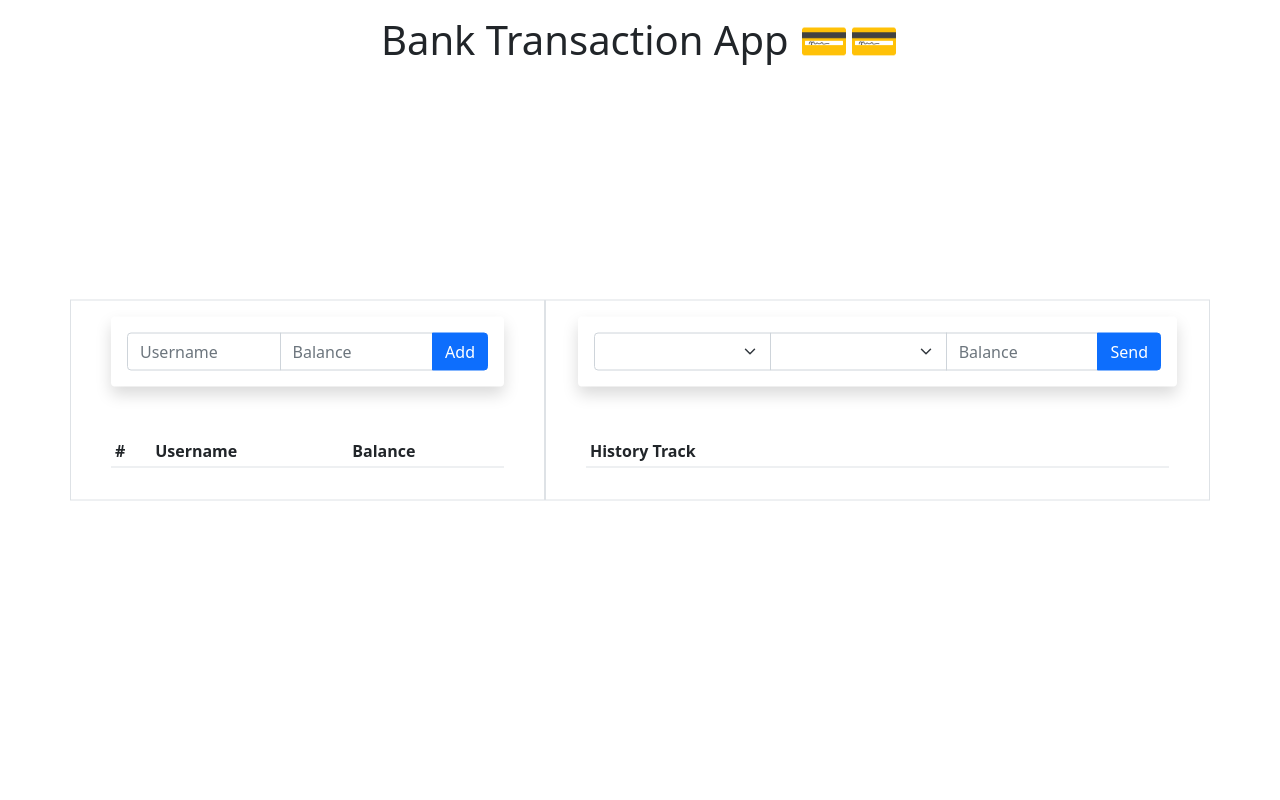
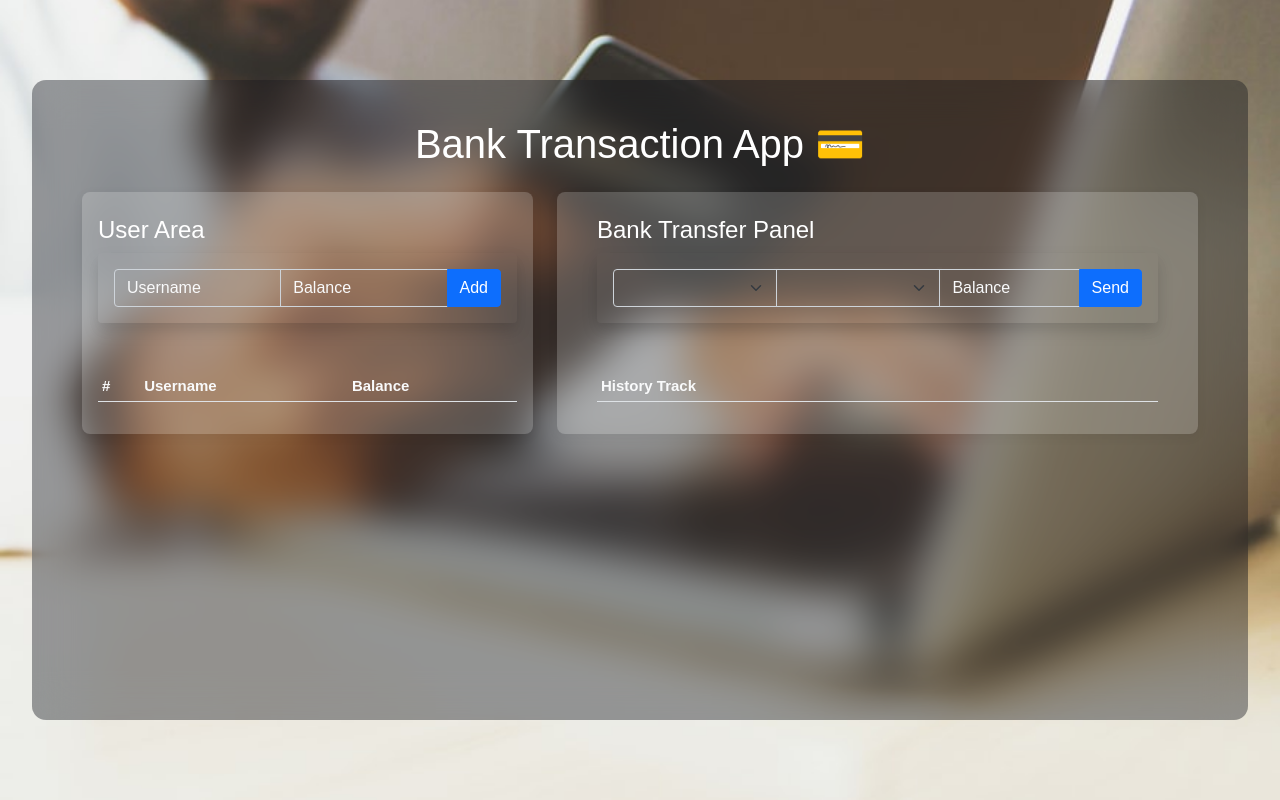
Before and after one commit to patika-167-react-bootcamp/hw-week-2-zaferhuzmeli, a website: page index.html in a window 1280 px wide. Drawn offline with nearby package versions, Linux system fonts and the light colour scheme.

Commit message:
changed UI section

```diff
--- a/app.js
+++ b/app.js
@@ -6,7 +6,7 @@
     let amount = document.getElementById('amount').value;
 
     const addUserButton = document.getElementById('addUser');
-    const historyList = document.getElementById('history');
+    const historyList = document.querySelector('#history tbody');
     const sendAmount = document.getElementById('sendAmount');
     const userAccount = [];
 
@@ -90,7 +90,7 @@
 
     // create a function to display the userAccount array in the userAccountList table body
     self.displayUserAccount = function () {
-        const userAccountList = document.getElementById('userAccountList');
+        const userAccountList = document.querySelector('#userAccountList tbody');
 
         userAccountList.innerHTML = '';
         // for (let i = 0; i < userAccount.length; i++) {
@@ -109,7 +109,7 @@
             const row = document.createElement('tr');
 
             row.innerHTML = `
-            <th scope="row" data-id="${user.id}">${user.id}</th>
+            <td scope="row" data-id="${user.id}">${user.id}</td>
             <td>${user.name}</td>
             <td>${user.balance}$</td>
         `;
--- /dev/null
+++ b/assets/style.css
@@ -0,0 +1,103 @@
+:root {
+    --theme-bg-color: rgba(16 18 27 / 40%);
+    --border-color: rgba(113 119 144 / 25%);
+    --theme-color: #f9fafb;
+    --inactive-color: rgb(113 119 144 / 78%);
+    --body-font: "Poppins", sans-serif;
+    --hover-menu-bg: rgba(12 15 25 / 30%);
+    --content-title-color: #999ba5;
+    --content-bg: rgb(146 151 179 / 13%);
+    --button-inactive: rgb(249 250 251 / 55%);
+    --dropdown-bg: #21242d;
+    --dropdown-hover: rgb(42 46 60);
+    --popup-bg: rgb(22 25 37);
+    --search-bg: #14162b;
+    --overlay-bg: rgba(36, 39, 59, 0.3);
+    --scrollbar-bg: rgb(1 2 3 / 40%);
+}
+
+td, th {
+    color: var(--theme-color);
+}
+
+html * {
+    -webkit-font-smoothing: antialiased;
+    -moz-osx-font-smoothing: grayscale;
+}
+
+html body {
+    font-family: "Poppins", sans-serif;
+    background-attachment: fixed;
+    background-color: #f9f9fa;
+    font-size: 16px;
+    font-weight: 400;
+}
+
+.panel {
+    background-color: #f9f9fa31;
+    border-radius: 0.5rem;
+    box-shadow: 0px 3px 12px rgb(0 0 0 / 5%);
+}
+
+
+.bg-img {
+    background-image: url('./img/bg.jpg');
+    background-size: cover;
+    background-position: center;
+    display: flex;
+    justify-content: center;
+    align-items: center;
+    flex-direction: column;
+    padding: 2em;
+    width: 100%;
+    height: 100vh;
+}
+
+.page-layout {
+    background-color: var(--theme-bg-color);
+    max-width: 1250px;
+    max-height: 860px;
+    height: 90vh;
+    display: flex;
+    flex-direction: column;
+    overflow: hidden;
+    width: 100%;
+    border-radius: 14px;
+    backdrop-filter: blur(20px);
+    -webkit-backdrop-filter: blur(20px);
+    font-size: 15px;
+    font-weight: 500;
+}
+
+.btn:focus, .btn:active,
+input {
+    outline: none !important;
+    box-shadow: none;
+}
+
+.input-button {
+    background-color: #3a6df0;
+    border: none;
+    padding: 8px 26px;
+    color: #fff;
+    border-radius: 20px;
+    margin-top: 16px;
+    cursor: pointer;
+    transition: 0.3s;
+    white-space: nowrap;
+}
+
+.panel input,
+.panel input:active,
+.panel input:focus,
+.panel select,
+.panel select:active .panel select:focus {
+    background-color: transparent;
+    border-radius: 4px;
+    box-shadow: 0 0 0 2px rgba(134, 140, 160, 0.02);
+    color: var(--theme-color);
+}
+
+input::placeholder {
+    color: var(--theme-color) !important;
+}
--- a/index.html
+++ b/index.html
@@ -7,45 +7,54 @@
     <meta name="viewport" content="width=device-width, initial-scale=1.0">
     <link href="https://cdn.jsdelivr.net/npm/bootstrap@5.1.3/dist/css/bootstrap.min.css" rel="stylesheet"
         integrity="sha384-1BmE4kWBq78iYhFldvKuhfTAU6auU8tT94WrHftjDbrCEXSU1oBoqyl2QvZ6jIW3" crossorigin="anonymous">
+    <link rel="stylesheet" href="./assets/style.css" />
     <title>Bank Transaction App</title>
 </head>
 
-<body>
-    <div class="page-layout p-3">
-        <div class="title text-center">
-            <h1>Bank Transaction App 💳💳</h1>
+<body class="bg-img">
+    <div class="page-layout p-3 m-5">
+        <div class="title text-center col-md-12">
+            <div class="page-title m-4">
+                <h1 class="text-white">Bank Transaction App 💳</h1>
             </div>
-        <div class="container position-absolute top-50 start-50 translate-middle">
+        </div>
+        <div class="container">
             <div class="row">
-                <div class="lef-side col-md-5 border p-3">
-                    <div class="container">
-                        <div id="addUserGroup" class="input-group mb-3 shadow p-3 mb-5 bg-body rounded g-3">
+                <div class="left-side col-md-5">
+                    <div class="panel left-items p-3">
+                        <div class="panel-title mt-2">
+                            <h4 class="text-white">User Area</h4>
+                        </div>
+                        <div id="addUserGroup" class="input-group shadow p-3 mb-5 rounded">
                             <input type="text" id="userName" class="form-control" placeholder="Username"
                                 aria-label="Username">
                             <input type="text" id="userBalance" class="form-control" placeholder="Balance"
                                 aria-label="Balance">
-                            <button type="button" id="addUser" class="btn btn-primary">Add</button>
+                            <button type="button" id="addUser" class="btn input-buttom btn-md btn-primary">Add</button>
                         </div>
                         <div class="userAccountList">
                             <table id="userAccountList" class="table table-sm">
-                                <thead>
+                                <thead class="text-white">
                                     <tr>
                                         <th scope="col">#</th>
                                         <th scope="col">Username</th>
                                         <th scope="col">Balance</th>
                                     </tr>
                                 </thead>
-                                <tbody>
+                                <tbody class="text-white">
 
                                 </tbody>
                             </table>
                         </div>
                     </div>
                 </div>
-                <div class="right-side col-md-7 border p-3">
+                <div class="right-side col-md-7">
+                    <div class="panel right-items p-3">
                         <div class="container">
-                        <div class="row g-3">
-                            <div class="input-group mb-3 shadow p-3 mb-5 bg-body rounded">
+                            <div class="panel-title mt-2">
+                                <h4 class="text-white">Bank Transfer Panel</h4>
+                            </div>
+                            <div class="input-group shadow p-3 mb-5 rounded">
                                 <select id="receivedFrom" class="form-select" aria-label="select example">
                                     <option selected>Sender User</option>
                                 </select>
@@ -54,19 +63,19 @@
                                 </select>
                                 <input type="text" id="amount" class="form-control" placeholder="Balance"
                                     aria-label="Balance">
-                                <button type="button" id="sendAmount" class="btn btn-primary">Send</button>
+                                <button type="button" id="sendAmount"
+                                    class="btn input-buttom btn-md btn-primary">Send</button>
                             </div>
-                        </div>
-                        <table id="history" class="table table-sm table-striped">
-                            <thead>
+                            <table id="history" class="table table-sm">
+                                <thead class="text-white">
                                     <tr>
                                         <th scope="col">History Track</th>
                                     </tr>
                                 </thead>
-                            <tbody>
-
+                                <tbody class="text-white">
                                 </tbody>
                             </table>
+                        </div>
                     </div>
                 </div>
             </div>
```
Also changed, not shown: README.md, assets/app.jpg, assets/img/bg.jpg (added), assets/transferred.jpg, assets/userAddedList.jpg. Lines whose indentation alone changed are shown as unchanged.
